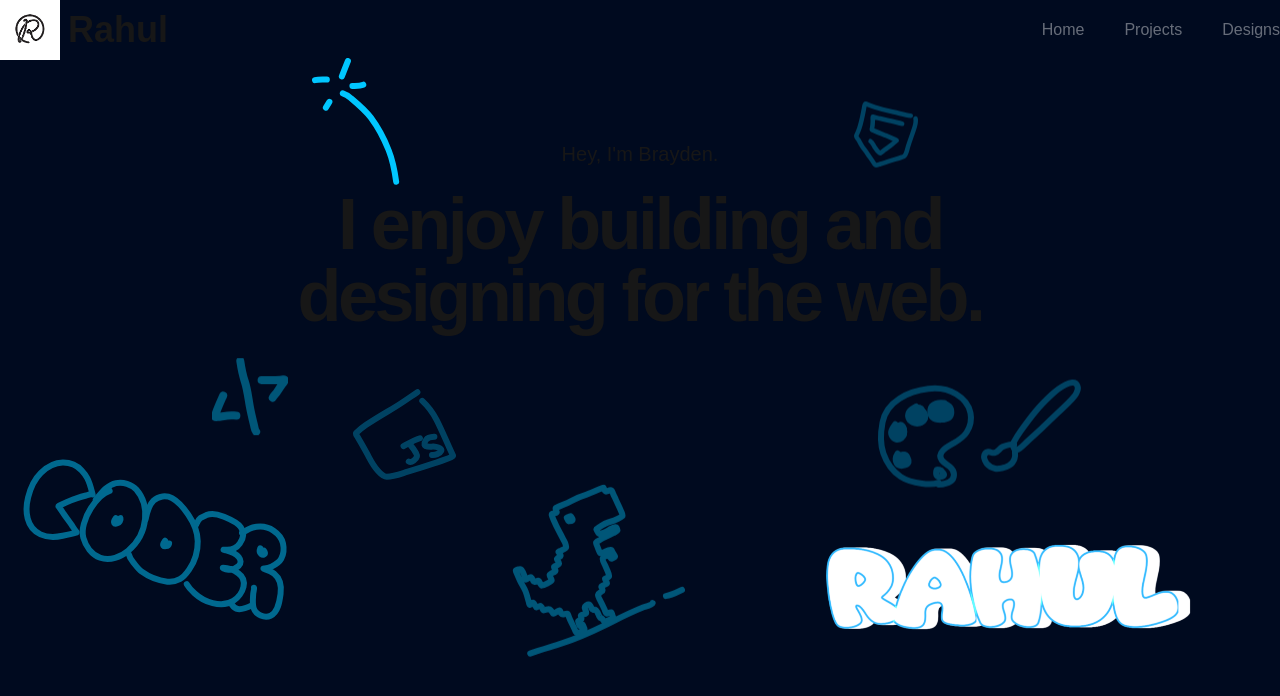
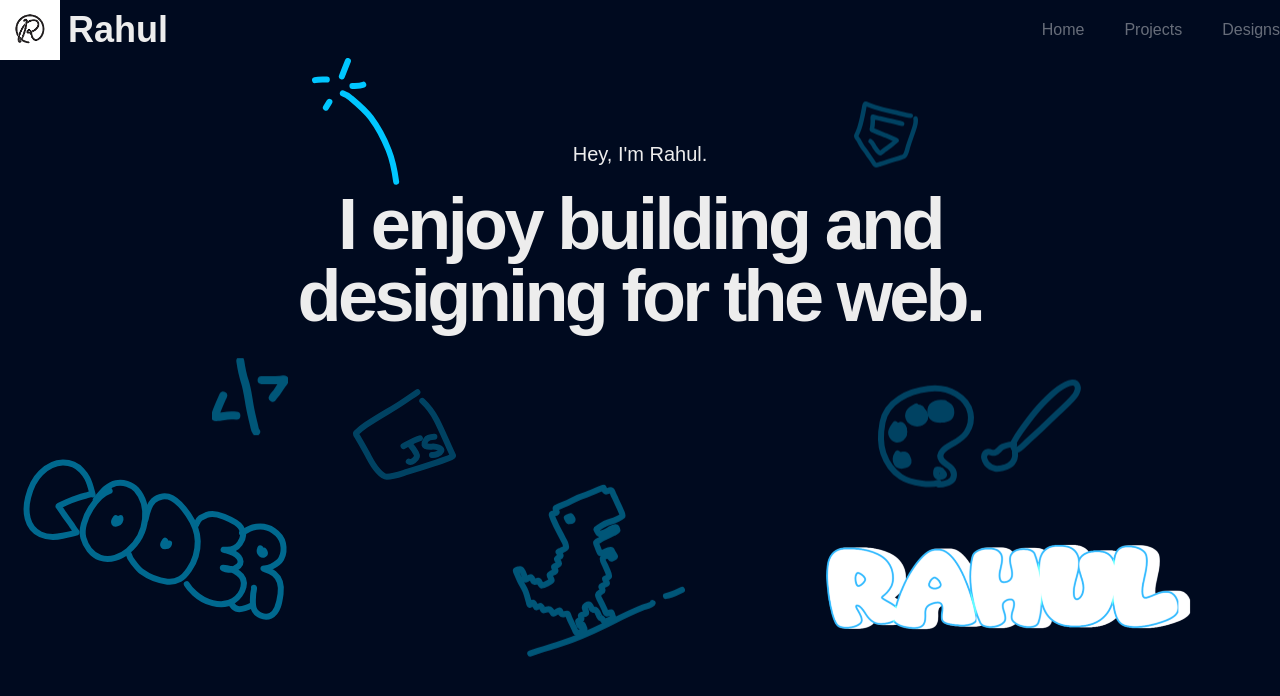
Before and after one commit to RahulPaul12/next-portfolio, a Next.js app: page / in a window 1280 px wide. Shown: the top 696 px of the page. Built offline with nearby package versions, Linux system fonts and the light colour scheme.

Commit message:
update tailwind

```diff
--- a/app/page.js
+++ b/app/page.js
@@ -6,7 +6,7 @@ export default function Home() {
         className="relative heroElem w-full pt-20 pb-40 m-auto flex justify-center text-center flex-col items-center z-1"
         style={{ maxWidth: "1200px" }}
       >
-        <p className="text-xl mb-5">Hey, I'm Brayden.</p>
+        <p className="text-xl mb-5">Hey, I'm Rahul.</p>
         <h1 className="heroTitle inline-block max-w-2xl lg:max-w-4xl  w-auto relative text-5xl md:text-6xl lg:text-7xl tracking-tighter mb-10 font-bold heroShinyBg">
           I enjoy <span className="heroShiny1 text-fun-pink">building</span> and{" "}
           <span className="heroShiny2 text-fun-pink">designing</span> for the
--- a/app/styles/globals.css
+++ b/app/styles/globals.css
@@ -18,9 +18,10 @@
 }
 
 body {
-  color: var(--foreground);
+  color: #ededed;
   background: #000a1f;
   font-family: Arial, Helvetica, sans-serif;
+
 }
 .heroElem {
   animation: scaleDownIn 1.5s cubic-bezier(0.87, 0, 0.13, 1);
--- a/package.json
+++ b/package.json
@@ -16,6 +16,8 @@
   },
   "devDependencies": {
     "@tailwindcss/postcss": "^4",
-    "tailwindcss": "^4"
+    "autoprefixer": "^10.4.20",
+    "postcss": "^8.5.3",
+    "tailwindcss": "^4.0.9"
   }
 }
```
Also changed, not shown: 1 other file (tests, documents, lock files or other folders).
